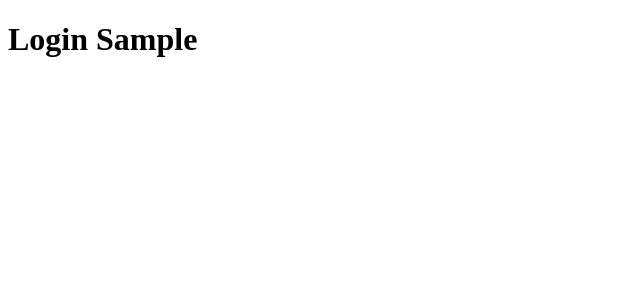
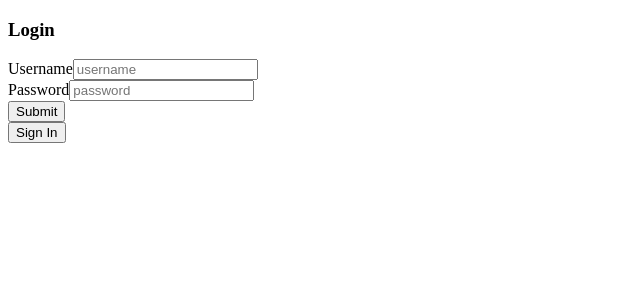
Before and after one commit to scooby-gang-7/iteration, a React app: page / in a window 1280 px wide. Shown: the top 300 px of the page, without its empty margins (0-640 px from the left). Built offline with nearby package versions, Linux system fonts and the light colour scheme.

Commit message:
login skeleton

```diff
--- a/client/App.jsx
+++ b/client/App.jsx
@@ -7,13 +7,13 @@ import {
     Navigate
   } from "react-router-dom";
 import './stylesheets/styles.css'
-import Login from "./components/login"
+import Login from "./components/login.jsx"
 
-function appTheme () {
-    const pageStyle = {
-        color: 'white'
-    }
-}
+// function appTheme () {
+//     const pageStyle = {
+//         color: 'white'
+//     }
+// }
 
 const App = () => {
     return (
--- a/client/components/login.js
+++ /dev/null
@@ -1,11 +0,0 @@
-import React from "react";
-
-function login() {
-  return (
-    <div>
-      <h1>Login Sample</h1>
-    </div>
-  )
-};
-
-export default login;
--- /dev/null
+++ b/client/components/login.jsx
@@ -0,0 +1,23 @@
+import React from "react";
+
+function login() {
+  return (
+    <div>
+    <form action='#' method= 'post' onSubmit={console.log('hello')}>
+      <h3>Login</h3>
+      <div className=''>
+        <label>Username</label>
+        <input type='text' placeholder='username' name='userName' />
+      </div>
+      <div className=''>
+        <label>Password</label>
+        <input type='password' placeholder='password' name='password'/>
+      </div>
+      <button className=''>Submit</button>
+    </form>
+    <button className='' >Sign In</button>
+    </div>
+  )
+};
+
+export default login;
```
